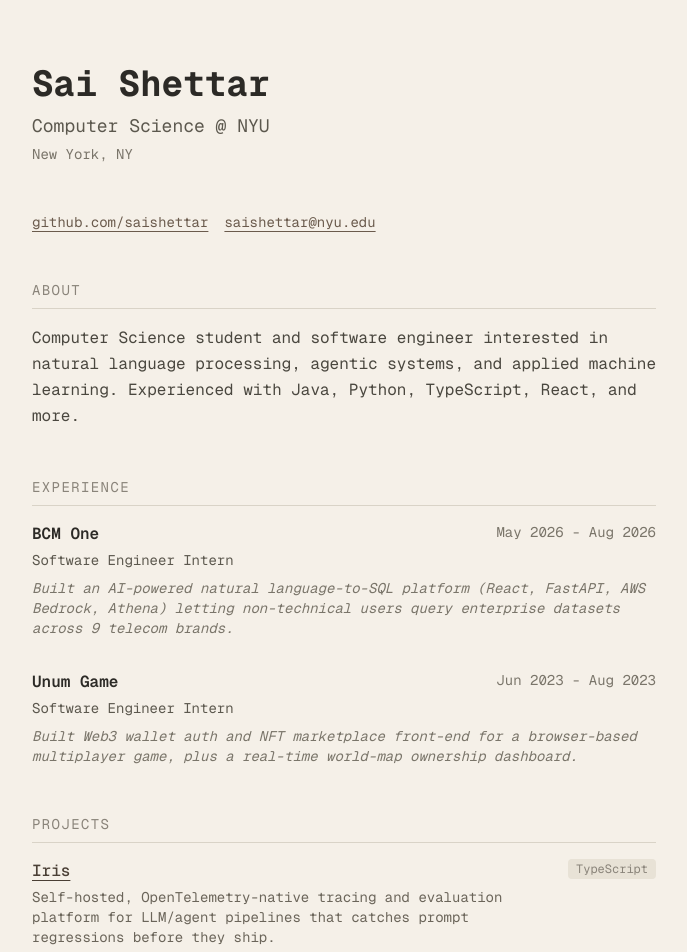
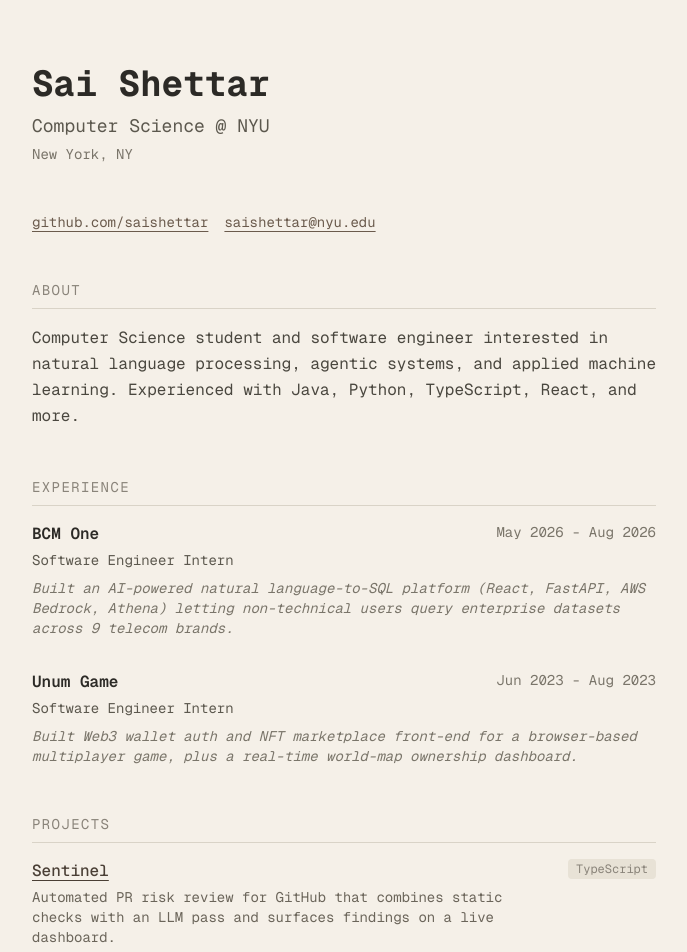
Before and after one commit to saishettar/ss-portfolio, a Next.js app: page / in a window 1280 px wide. Shown: the top 952 px of the page, without its empty margins (296-983 px from the left). Built offline with nearby package versions, Linux system fonts and the light colour scheme.

Commit message:
Add Sentinel project as first entry
Co-Authored-By: Claude Sonnet 5 <noreply@anthropic.com>
Claude-Session: https://claude.ai/code/session_01QzXK9TktPziVcT89gCFwKb

```diff
--- a/src/app/page.tsx
+++ b/src/app/page.tsx
@@ -31,6 +31,13 @@ const experience: Experience[] = [
 ];
 
 const projects: Project[] = [
+  {
+    name: "Sentinel",
+    repo: "https://github.com/saishettar/sentinel",
+    language: "TypeScript",
+    summary:
+      "Automated PR risk review for GitHub that combines static checks with an LLM pass and surfaces findings on a live dashboard.",
+  },
   {
     name: "Iris",
     repo: "https://github.com/saishettar/iris",
```
